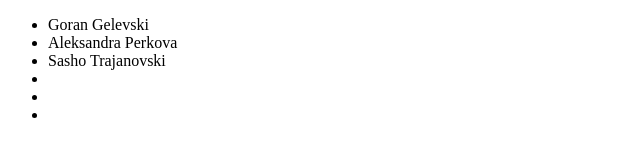
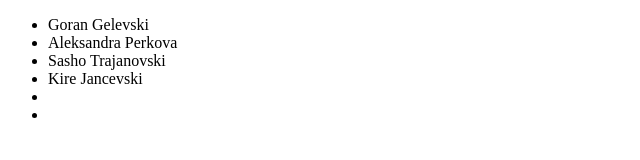
Before and after one commit to goranMecka/mentorship-group5, a plain HTML site: page index.html in a window 1280 px wide. Shown: the full height of the page, 0-640 px from the left. Drawn offline with Linux system fonts and the light colour scheme.

Commit message:
added my name

```diff
--- a/index.html
+++ b/index.html
@@ -10,7 +10,7 @@
       <li>Goran Gelevski</li>
       <li>Aleksandra Perkova</li>
       <li>Sasho Trajanovski</li>
-      <li></li>
+      <li>Kire Jancevski</li>
       <li></li>
       <li></li>
     </ul>
```
